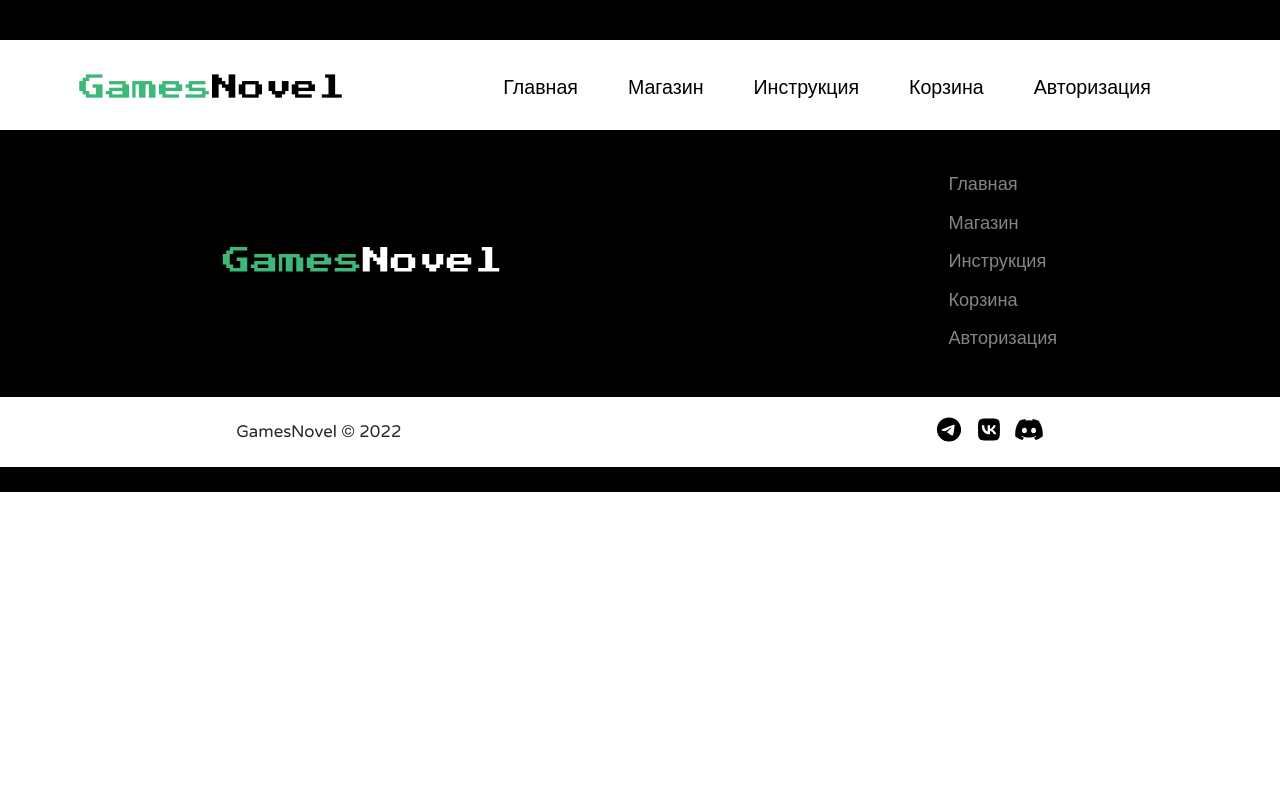
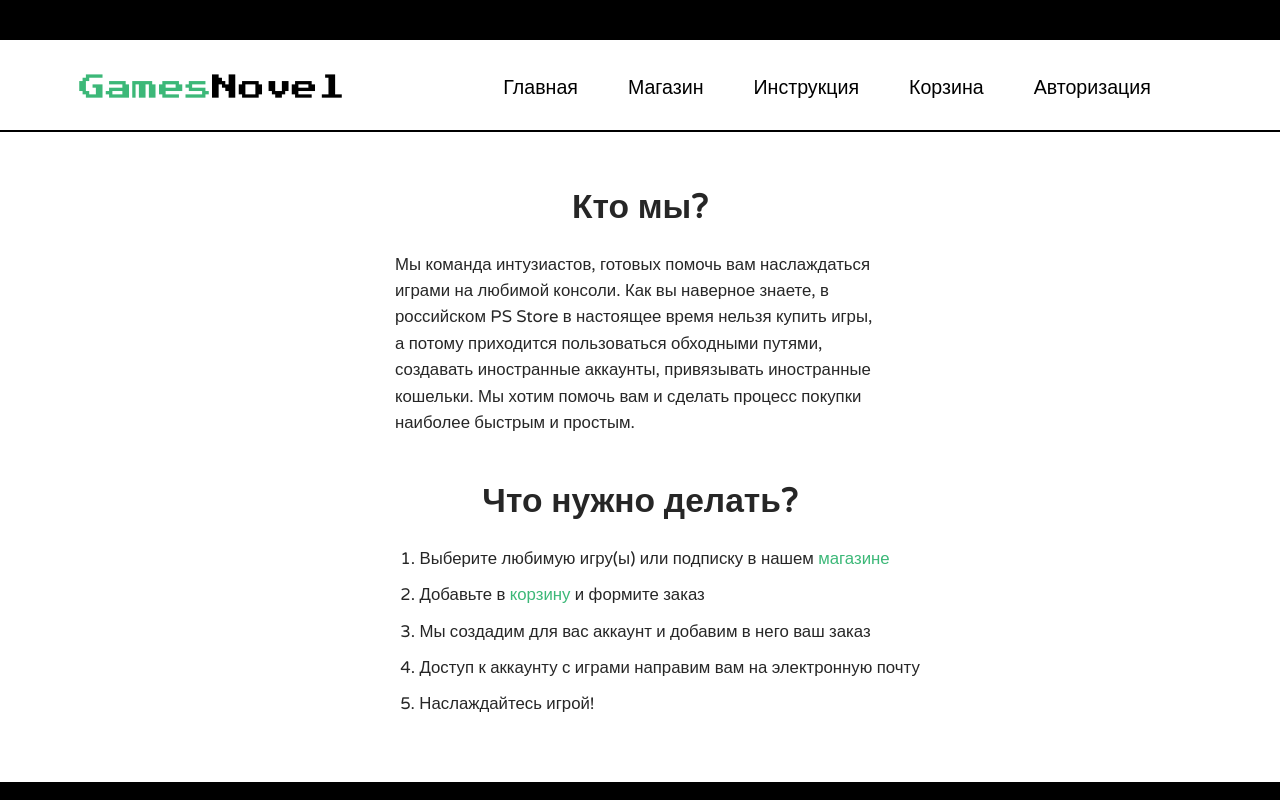
Before and after one commit to Bula2/GameStoreProject, a Next.js app in the folder front/: page /instruction in a window 1280 px wide. Shown: the top 800 px of the page. Built offline with nearby package versions, Linux system fonts and the light colour scheme.

Commit message:
add instruction

```diff
--- a/front/src/pages/instruction/index.tsx
+++ b/front/src/pages/instruction/index.tsx
@@ -1,13 +1,44 @@
 import React from 'react';
 import MainLayout from "../../layouts/MainLayout";
-import styles from "/instruction.module.scss";
+import styles from "./instruction.module.scss"
+import Link from "next/link";
 
 const AuthPage = () => {
   return (
     <MainLayout>
-      <></>
+      <div className={styles.wrapper}>
+        <div className={styles.about}>
+          <div className={styles.about_title}>
+            <h1>Кто мы?</h1>
+          </div>
+          <div className={styles.about_text}>
+              Мы команда интузиастов, готовых помочь вам наслаждаться играми на любимой консоли.
+              Как вы наверное знаете, в российском PS Store в настоящее время нельзя купить игры,
+              а потому приходится пользоваться обходными путями, создавать иностранные аккаунты,
+              привязывать иностранные кошельки.
+              Мы хотим помочь вам и сделать процесс покупки наиболее
+              быстрым и простым.
+          </div>
+        </div>
+        <div className={styles.instr}>
+          <div className={styles.instr_title}>
+            <h1>Что нужно делать?</h1>
+          </div>
+          <div className={styles.instr_text}>
+            <ol type="1" className={styles.instr_text_list}>
+              <li>1. Выберите любимую игру(ы) или подписку в нашем
+                <Link href={"/shop"}> магазине</Link>
+              </li>
+              <li>2. Добавьте в <Link href={"/basket"}>корзину</Link> и формите заказ</li>
+              <li>3. Мы создадим для вас аккаунт и добавим в него ваш заказ</li>
+              <li>4. Доступ к аккаунту с играми направим вам на электронную почту</li>
+              <li>5. Наслаждайтесь игрой!</li>
+            </ol>
+          </div>
+        </div>
+      </div>
     </MainLayout>
   );
-};
+}
 
 export default AuthPage;
--- a/front/src/pages/instruction/instruction.module.scss
+++ b/front/src/pages/instruction/instruction.module.scss
@@ -0,0 +1,55 @@
+@import "../../styles/variables";
+
+.wrapper{
+  border-top: 2px solid black;
+  padding-top: 50px;
+  display: flex;
+  flex-direction: column;
+  justify-content: center;
+  align-items: center;
+  margin-bottom: 50px;
+}
+
+.about{
+  max-width: 490px;
+  display: flex;
+  flex-direction: column;
+  align-items: center;
+  margin: 0 20px 40px 20px;
+  &_title{
+    h1 {
+      font-weight: bold;
+      font-size: 2.4em;
+    }
+  }
+  &_text{
+    font-size: 1.2em;
+  }
+}
+
+.instr{
+  display: flex;
+  flex-direction: column;
+  align-items: center;
+  &_title{
+    h1 {
+      font-weight: bold;
+      font-size: 2.4em;
+    }
+  }
+  &_text{
+    &_list{
+      li{
+        font-size: 1.2em;
+        margin-bottom: 10px;
+        a{
+          color: $links-color;
+          &:hover{
+            color: $links-color
+          }
+        }
+      }
+    }
+  }
+
+}
```
